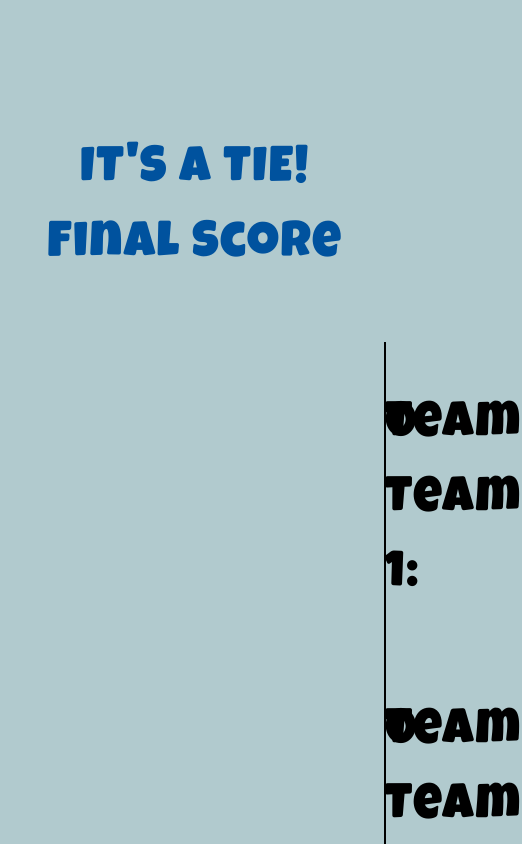
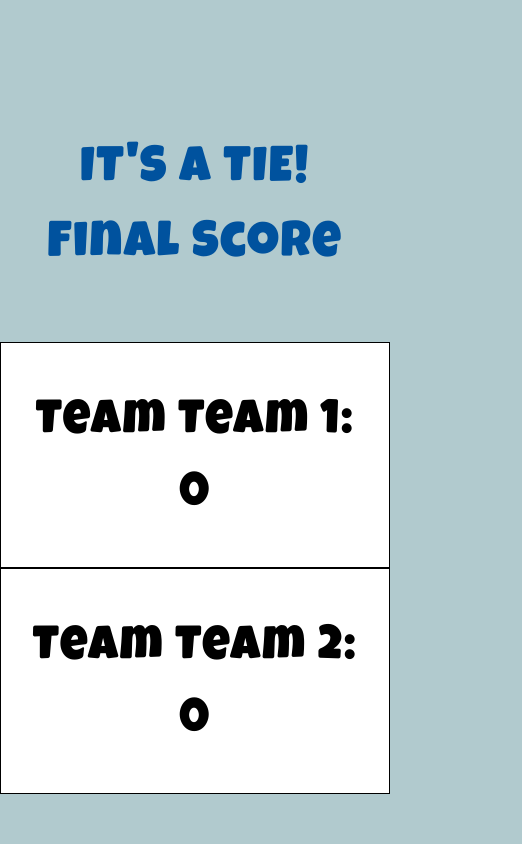
Before and after one commit to JarIsCoding/Shortalk---Front-End, a Next.js app: page /pages/winPage in a window 390 px wide. Shown: the top 844 px of the page, 522 px wide, since content can reach past the window. Built offline with nearby package versions, Linux system fonts and the light colour scheme; sample sign-in values are in the browser's storage.

Commit message:
Fixes, removal of security question, responsivness, spelling fix , others

```diff
--- a/src/app/globals.css
+++ b/src/app/globals.css
@@ -22,7 +22,7 @@
     border-color: #00529E;
     border-top-width: 20px;
     width: 500px;
-    height: 625px;
+    height: 500px;
 }
 
 .cardBorder{
--- a/src/app/pages/gamePage/page.tsx
+++ b/src/app/pages/gamePage/page.tsx
@@ -373,7 +373,7 @@ const GamePage = () => {
                                     Team1Score > Team2Score
                                         ? <div>
                                             <p>{Team1Name} WINS</p>
-                                            <p>Congaratulations to:</p>
+                                            <p>Congratulations to:</p>
                                             <div className=' break-words w-full flex justify-center'>
                                                 {
                                                 Team1Members.map((member, idx) => {
@@ -389,7 +389,7 @@ const GamePage = () => {
                                         : Team2Score > Team1Score
                                             ? <div>
                                                 <p>{Team2Name} WINS</p>
-                                                <p>Congaratulations to:</p>
+                                                <p>Congratulations to:</p>
                                                 <span className=' break-words w-full flex justify-center'>                                                {
                                                     Team2Members.map((member, idx) => {
                                                         return (
@@ -409,8 +409,8 @@ const GamePage = () => {
 
                             <div className='grid grid-cols-1'>
                                 <div className='flex justify-center'>
-                                    <div className='flex justify-center bg-white border-[1px] border-black text-[48px] w-[60%]'>
-                                        <div className='grid md:grid-cols-2 grid-cols-1 py-10 w-[100%] px-16'>
+                                    <div className='flex justify-center bg-white border-[1px] border-black text-[48px] sm:w-[60%] w-full'>
+                                        <div className='grid md:grid-cols-2 grid-cols-1 py-10 w-[100%] sm:px-16 px-5'>
                                             <div className='md:text-start text-center'>
                                                 Team {Team1Name}:
                                             </div>
@@ -422,8 +422,8 @@ const GamePage = () => {
                                 </div>
 
                                 <div className='flex justify-center'>
-                                    <div className='flex justify-center bg-white border-[1px] border-black text-[48px] w-[60%]'>
-                                        <div className='grid md:grid-cols-2 grid-cols-1 py-10 w-[100%] px-16'>
+                                    <div className='flex justify-center bg-white border-[1px] border-black text-[48px] sm:w-[60%] w-full'>
+                                        <div className='grid md:grid-cols-2 grid-cols-1 py-10 w-[100%] sm:px-16 px-5'>
                                             <div className='md:text-start text-center'>
                                                 Team {Team2Name}:
                                             </div>
--- a/src/app/pages/passAndPlay/page.tsx
+++ b/src/app/pages/passAndPlay/page.tsx
@@ -176,36 +176,9 @@ const PassAndPlayPage = () => {
       setIsSwiping(false)
       setSwipeUp(false)
       SkipBtnHandle()
-    }
+    },
+    preventScrollOnSwipe: (true)
   })
-
-  const animCheck = () => {
-    if (swipeUp) {
-      setAnim(true)
-      setAnim2(false)
-      setAnim3(false)
-      setAnim4(false)
-      console.log('anim1')
-    } else if (swipeRight) {
-      setAnim2(true)
-      setAnim(false)
-      setAnim3(false)
-      setAnim4(false)
-      console.log('anim2')
-    } else if (swipeDown) {
-      setAnim3(true)
-      setAnim(false)
-      setAnim2(false)
-      setAnim4(false)
-      console.log('anim3')
-    } else if (swipeLeft) {
-      setAnim4(true)
-      setAnim(false)
-      setAnim2(false)
-      setAnim3(false)
-      console.log('anim4')
-    }
-  }
 
   // useEffect(() => {
   //   animCheck()
@@ -243,7 +216,7 @@ const PassAndPlayPage = () => {
       <div className='lg:hidden block'>
         <div {...handleSwipe} className='w-full h-screen absolute z-20'>
           <div className='flex justify-center h-[10%]'>
-            <div className='rounded-b-full h-[20%] bg-red-600 text-red-600 w-[80%]'>.</div>
+            <div className='rounded-b-full h-[25%] bg-red-600 text-red-600 w-[80%]'>.</div>
           </div>
           <div className='flex justify-between items-center h-[80%]'>
             <div className='rounded-e-full h-[80%] bg-green text-green w-5'>.</div>
--- a/src/app/pages/winPage/page.tsx
+++ b/src/app/pages/winPage/page.tsx
@@ -1,15 +1,16 @@
 'use client'
 
-import React, { useEffect } from 'react'
+import React, { useEffect, useState } from 'react'
 import { useRouter } from 'next/navigation'
 import NextRoundBtn from '@/app/components/NextRoundBtn';
 import { useAppContext } from '@/context/Context';
 import PlayAgainBtn from '@/app/components/PlayAgainBtn';
 
 const WinPage = () => {
+    const [showText, setShowText] = useState<boolean>(false);
 
     const router = useRouter();
-    const {Team1Name, Team1Score, Team2Name, Team2Score, turnNumber, setTurnNumber, numberOfTurns, setTeam1Score, setTeam2Score, numberOfRounds, Team1NameList, Team2NameList, isTokenCorrect} = useAppContext();
+    const { Team1Name, Team1Score, Team2Name, Team2Score, turnNumber, setTurnNumber, numberOfTurns, setTeam1Score, setTeam2Score, numberOfRounds, Team1NameList, Team2NameList, isTokenCorrect } = useAppContext();
 
     useEffect(() => {
         if (!isTokenCorrect) {
@@ -27,56 +28,70 @@ const WinPage = () => {
     }
 
     const handleClickToLobby = async () => {
+        setShowText(true)
         await resetScores();
         router.push('/pages/passAndPlayLobby')
     }
 
-    if(turnNumber > numberOfTurns){
+    if (turnNumber > numberOfTurns) {
         return (
             <div className='font-LuckiestGuy tracking-widest'>
                 <div className='text-center pt-32 pb-16 text-[50px] text-dblue flex flex-col'>
                     {
                         Team1Score > Team2Score
                             ? <p>{Team1Name} WINS</p>
-                        :  Team2Score > Team1Score
+                            : Team2Score > Team1Score
                                 ? <p>{Team2Name} WINS</p>
                                 : <p>{"IT'S A TIE!"}</p>
                     }
                     <p>Final Score</p>
                 </div>
                 <div className='grid grid-cols-1'>
-                    <div className='flex justify-center bg-white mx-96 border-[1px] border-black text-[50px]'>
-                        <div className='grid grid-cols-2 py-10 w-[100%] px-24'>
-                            <div className=''>
+
+                    <div className='flex justify-center'>
+                        <div className='flex justify-center bg-white border-[1px] border-black text-[48px] sm:w-[60%] w-full'>
+                            <div className='grid md:grid-cols-2 grid-cols-1 py-10 w-[100%] sm:px-16 px-5'>
+                                <div className='md:text-start text-center'>
                                     Team {Team1Name}:
                                 </div>
-                            <div className='text-end'>
+                                <div className='md:text-end text-center'>
                                     {Team1Score}
                                 </div>
                             </div>
                         </div>
-                    <div className='flex justify-center bg-white mx-96 border-[1px] border-black text-[50px]'>
-                        <div className='grid grid-cols-2 py-10 w-[100%] px-24'>
-                            <div className=''>
+                    </div>
+
+                    <div className='flex justify-center'>
+                        <div className='flex justify-center bg-white border-[1px] border-black text-[48px] sm:w-[60%] w-full'>
+                            <div className='grid md:grid-cols-2 grid-cols-1 py-10 w-[100%] sm:px-16 px-5'>
+                                <div className='md:text-start text-center'>
                                     Team {Team2Name}:
                                 </div>
-                            <div className='text-end'>
+                                <div className='md:text-end text-center'>
                                     {Team2Score}
                                 </div>
                             </div>
                         </div>
+                    </div>
+
+                    <div className={`pt-10 ${showText ? 'block' : 'hidden'}`}>
+                        <p className='text-center text-green text-[25px]'>
+                            Taking you back for another game...
+                        </p>
+                    </div>
+
                     {/* push to whatever page is next */}
                     <div onClick={handleClickToLobby} className='flex justify-center py-16 cursor-pointer'>
-                        <PlayAgainBtn/>
+                        <PlayAgainBtn />
                     </div>
                 </div>
             </div>
         )
-    }else{
+    } else {
         return (
             <div className='font-LuckiestGuy tracking-widest'>
                 <p className='text-center pt-32 pb-4 text-[50px] text-dblue'>
-                    End of Round {(turnNumber - 1) / (2*(Math.max(Team1NameList.length, Team2NameList.length)))}
+                    End of Round {(turnNumber - 1) / (2 * (Math.max(Team1NameList.length, Team2NameList.length)))}
                 </p>
                 <p className='text-center pt-10 pb-16 text-[50px] text-dblue'>
                     CURRENT SCORES
```
Also changed, not shown: src/app/pages/signUpPage/page.tsx (+27 -29 lines). Lines whose indentation alone changed are shown as unchanged.
